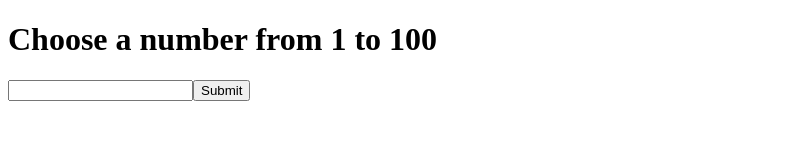
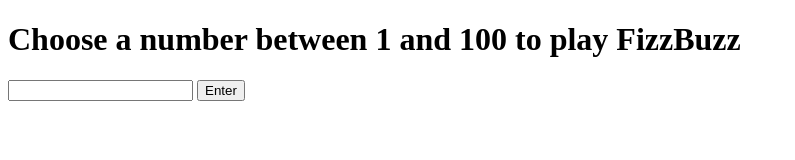
Before and after one commit to michellegerber/fizzbuzz, a plain HTML site: page index.html in a window 1280 px wide. Shown: the whole page, without its empty margins (0-795 px from the left). Drawn offline with nearby package versions, Linux system fonts and the light colour scheme.

Commit message:
basic html complete

```diff
--- a/index.html
+++ b/index.html
@@ -8,12 +8,12 @@
   <script src="//code.jquery.com/jquery.min.js"></script>
    <script src="main.js"></script>
    </head>
-
 <body>
-  <div id="greeting"></div>
-  <div class="header"></div>
-  <h1>Choose a number from 1 to 100</h1>
-  <div id="numberbox"></div>
-  <input type="text"><input type="submit">
+<div>
+<h1>Choose a number between 1 and 100 to play FizzBuzz</h1>
+<input type="text"class="datainput">
+ <button type="submit">Enter</button>
+<p class="num"></p>
+</div>
 </body>
 </html>
```
